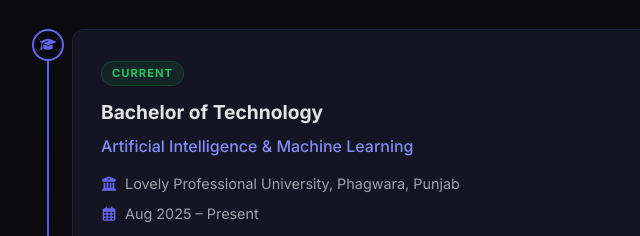
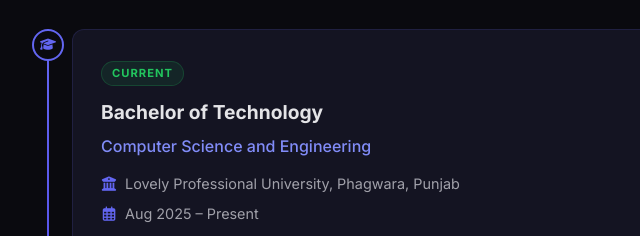
Before and after one commit to abhaypratapsinghrajawat31-hub/Portfolio, a plain HTML site: page index.html in a window 1280 px wide. Shown: the part 4740-4976 px from the top of the page, 258-898 px from the left. Drawn offline with Linux system fonts and the light colour scheme.

Commit message:
Update CV.pdf and degree info to match latest CV

```diff
--- a/index.html
+++ b/index.html
@@ -432,7 +432,7 @@
                     <div class="timeline-content">
                         <div class="timeline-badge current">Current</div>
                         <h3>Bachelor of Technology</h3>
-                        <h4>Artificial Intelligence & Machine Learning</h4>
+                        <h4>Computer Science and Engineering</h4>
                         <p class="timeline-institution">
                             <i class="fas fa-university"></i> Lovely Professional University, Phagwara, Punjab
                         </p>
```
Also changed, not shown: 1 other file.
